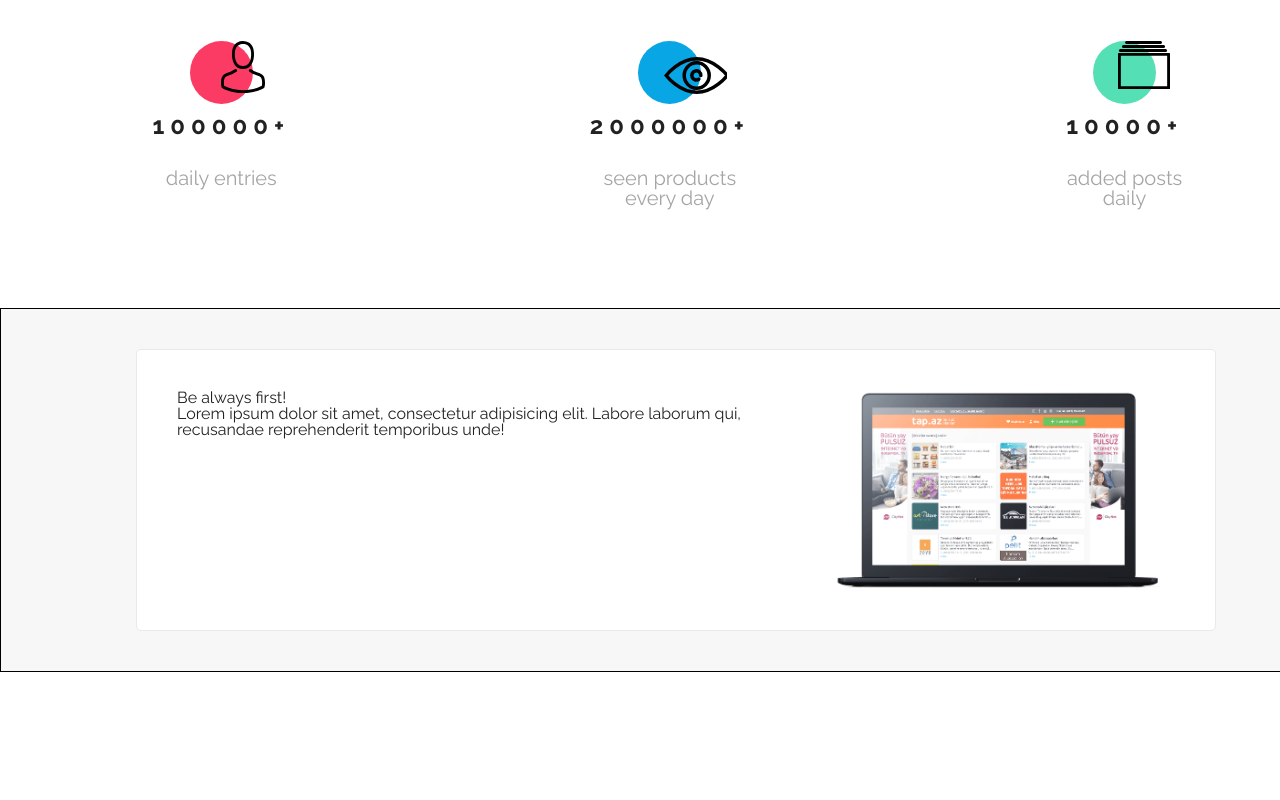
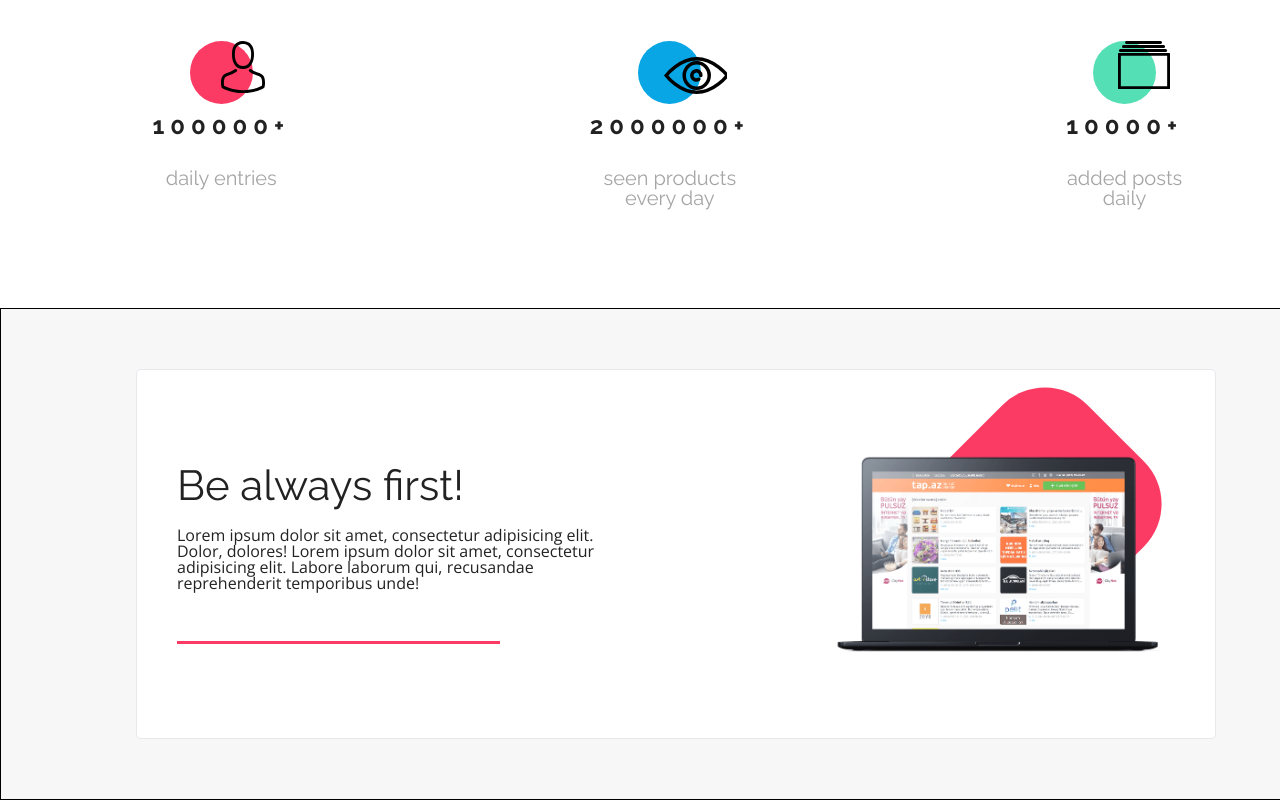
Before and after one commit to tomekdra/warsztat, a plain HTML site: page index.html in a window 1280 px wide. Shown: the part 1001-1801 px from the top of the page. Before the commit the page ends 1673 px from the top, so only its background shows below. Drawn offline with nearby package versions, Linux system fonts and the light colour scheme.

Commit message:
Creating section 2

```diff
--- a/css/style.css
+++ b/css/style.css
@@ -104,16 +104,18 @@ html {
 
 /* ########### section 1 ############*/
 /* ################################ */
-
+.section__primary--title {
+    text-align: center;
+    margin: 100px 0;
+}
 .section__primary {
     margin-bottom: 100px;
 }
 
-.section__primary--title {
+.section__title {
     font-size: 42px;
-    margin: 100px 0;
-    text-align: center;
 }
+
 
 .section__primary--items {
     display: flex;
@@ -198,19 +200,52 @@ strong {
     display: flex;
     justify-content: center;
     border: 1px solid black;
-
 }
 
 .section__secondary--table {
     width: 80%;
     display: flex;
     justify-content: space-between;
+    align-items: center;
     background: #fff;
     border: 1px solid #E8E9ED;
     border-radius: 5px;
-    margin: 40px;
+    margin: 60px 0;
     padding: 40px;
+    min-height: 370px;
+}
+.section__secondary--content p {
+    padding: 20px 0;
+    width: 70%;
+    font-family: "Open Sans", "Raleway", sans-serif;
+    font-size: 16px;
+}
+
+.section__secondary--content::after {
+    content: '';
+    background: var(--pink);
+    width: 50%;
+    height: 3px;
+    display: block;
+    margin-top: 30px;
+}
+.section__secondary--img {
+    position: relative;
 }
 .section__secondary--img img {
     height: 200px;
+    position: relative;
 }
+
+.section__secondary--img::before {
+    content: '';
+    display: block;
+    height: 200px;
+    width: 200px;
+    background: var(--pink);
+    transform: rotate(45deg);
+    border-radius: 30%;
+    position: absolute;
+    right: 30px;
+    bottom: 50px;
+}
--- a/index.html
+++ b/index.html
@@ -35,7 +35,7 @@
 <!-- ################## section 1 #################### -->
     <section class="section__primary container">
         <div class="section__primary--title">
-            <h2>The most popular sales platform in country</h2>
+            <h2 class="section__title">The most popular sales platform in country</h2>
         </div>
         <div class="section__primary--items">
             <div class="section__primary--box">
@@ -60,14 +60,19 @@
     <section class="section__wrapper">
         <div class="section__secondary container">
             <div class="section__secondary--table">
-            <div class="section__secondary--content">
-                <h2>Be always first!</h2>
-            <p>
-                Lorem ipsum dolor sit amet, consectetur adipisicing elit. Labore laborum qui, recusandae reprehenderit temporibus unde!
-            </p>
+                <div class="section__secondary--content">
+                    <div class="section__title">
+                        <h2>Be always first!</h2>
+                    </div>
+                <p>
+                Lorem ipsum dolor sit amet, consectetur adipisicing elit. Dolor, dolores! Lorem ipsum dolor sit amet, consectetur adipisicing elit. Labore laborum qui, recusandae reprehenderit temporibus unde!
+                </p>
+                </div>
+            <div class="section__secondary--img">
+                <img src="images/Macbook.png" alt="Mackbook">
             </div>
-            <div class="section__secondary--img"><img src="images/Macbook.png"></div>
-        </div></div>
+        </div>
+        </div>
     </section>
 </body>
 </html>
```
